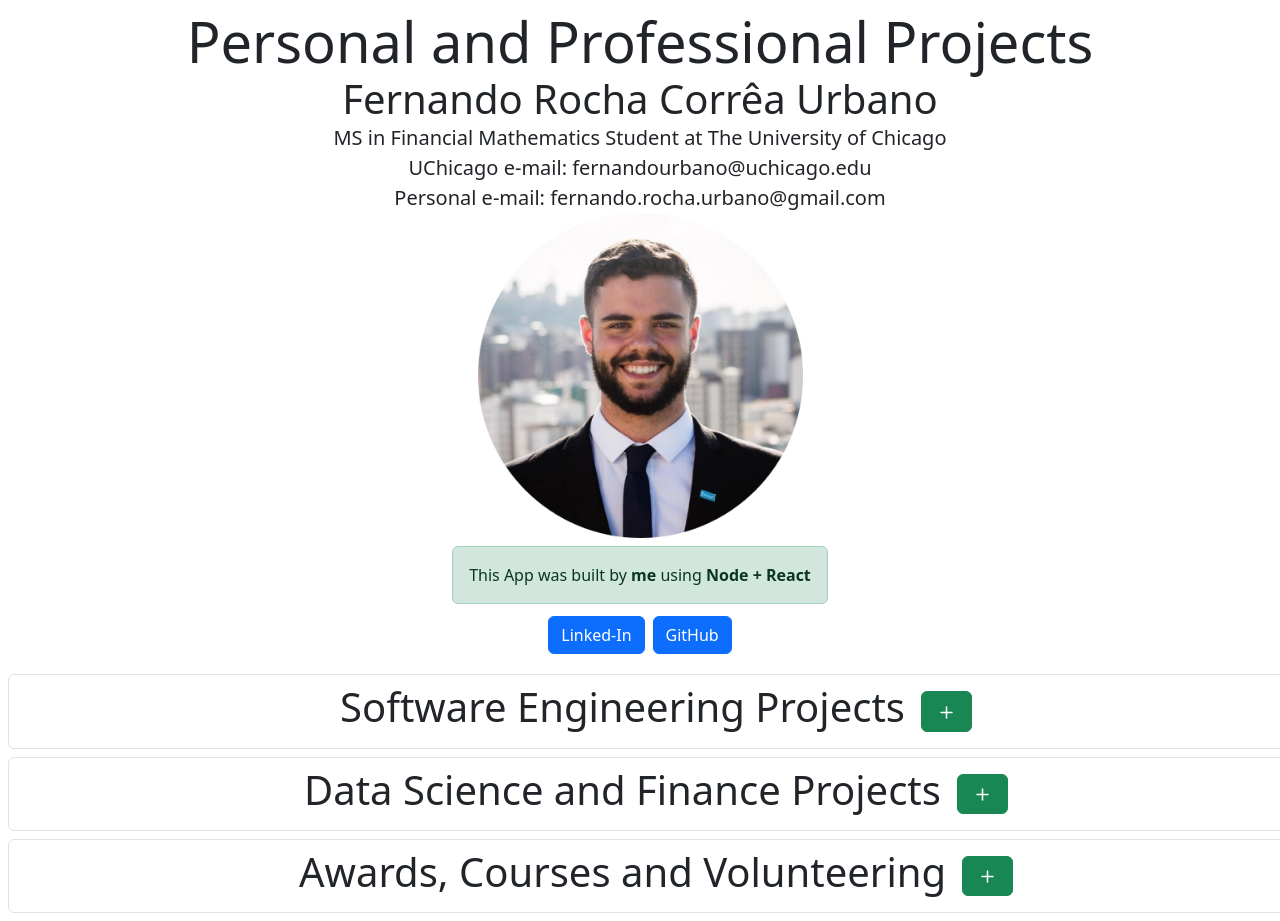
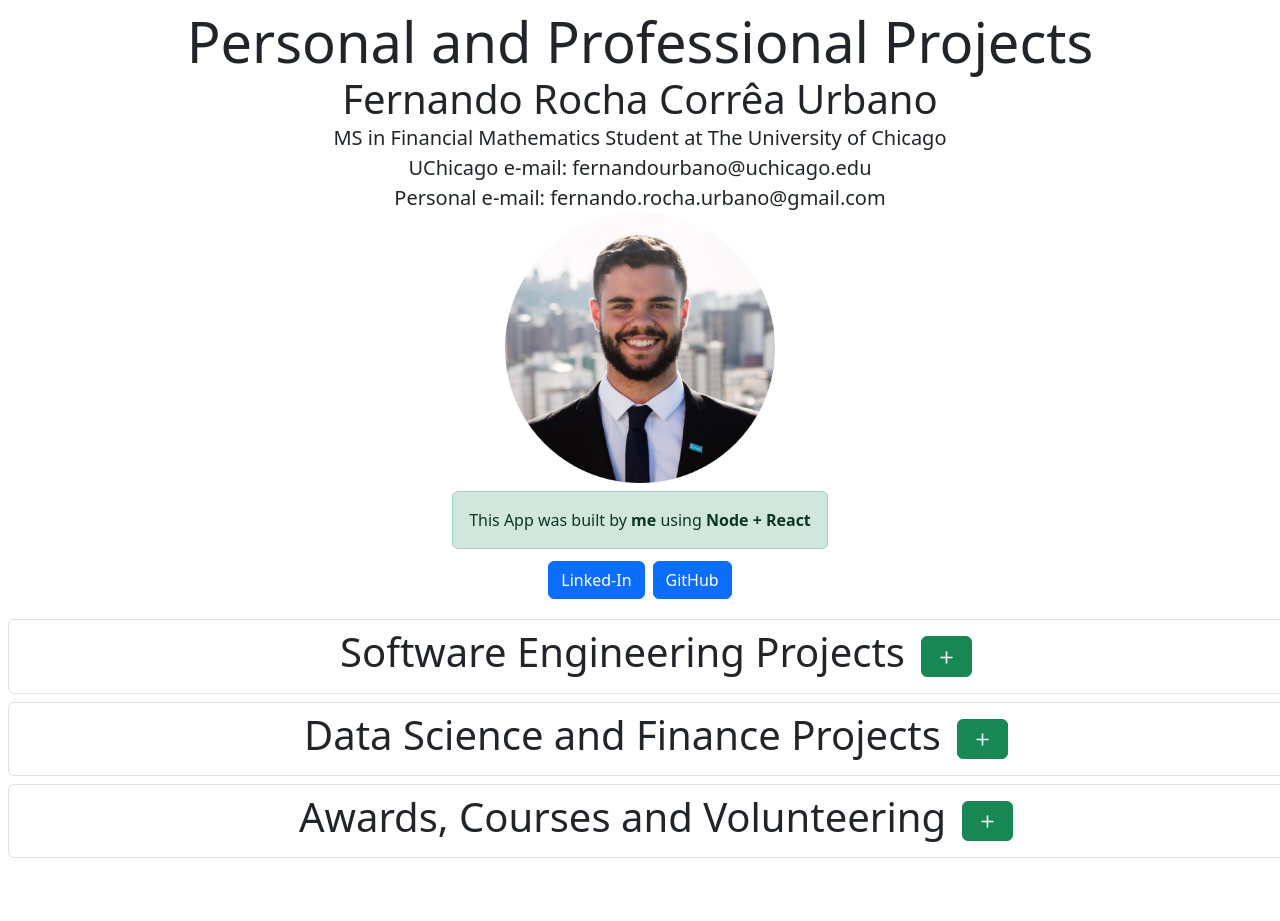
Before and after one commit to Fernando-Urbano/extra-docs, a React (Create React App) app: page / in a window 1280 px wide. After the commit the page ends 866 px from the top, so only its background shows below. Built offline with nearby package versions, Linux system fonts and the light colour scheme.

Commit message:
add profile picture and change size

```diff
--- a/src/components/Introduction.js
+++ b/src/components/Introduction.js
@@ -12,7 +12,7 @@ function Introduction () {
                 <li className="col-12 lead">UChicago e-mail: fernandourbano@uchicago.edu</li>
                 <li className="col-12 lead">Personal e-mail: fernando.rocha.urbano@gmail.com</li>
                 <div className="d-flex justify-content-center col-12">
-                    <img src={profilePic} alt="Profile" className="img-fluid" style={{ maxWidth: '325px', margin: 'auto' }} />
+                    <img src={profilePic} alt="Profile" className="img-fluid" style={{ maxWidth: '270px', margin: 'auto' }} />
                 </div>
                 <div className='d-flex justify-content-center col-12'>
                     <div class="alert alert-success m-2" role="alert">
```
